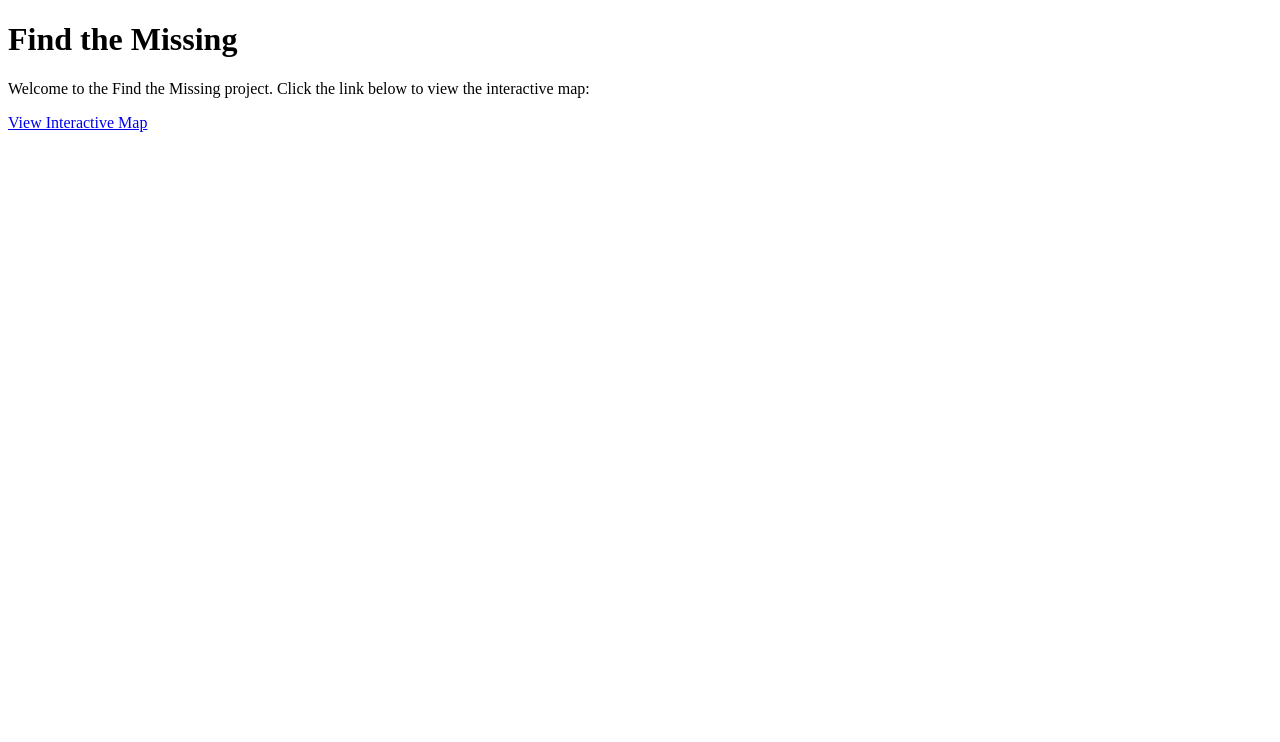
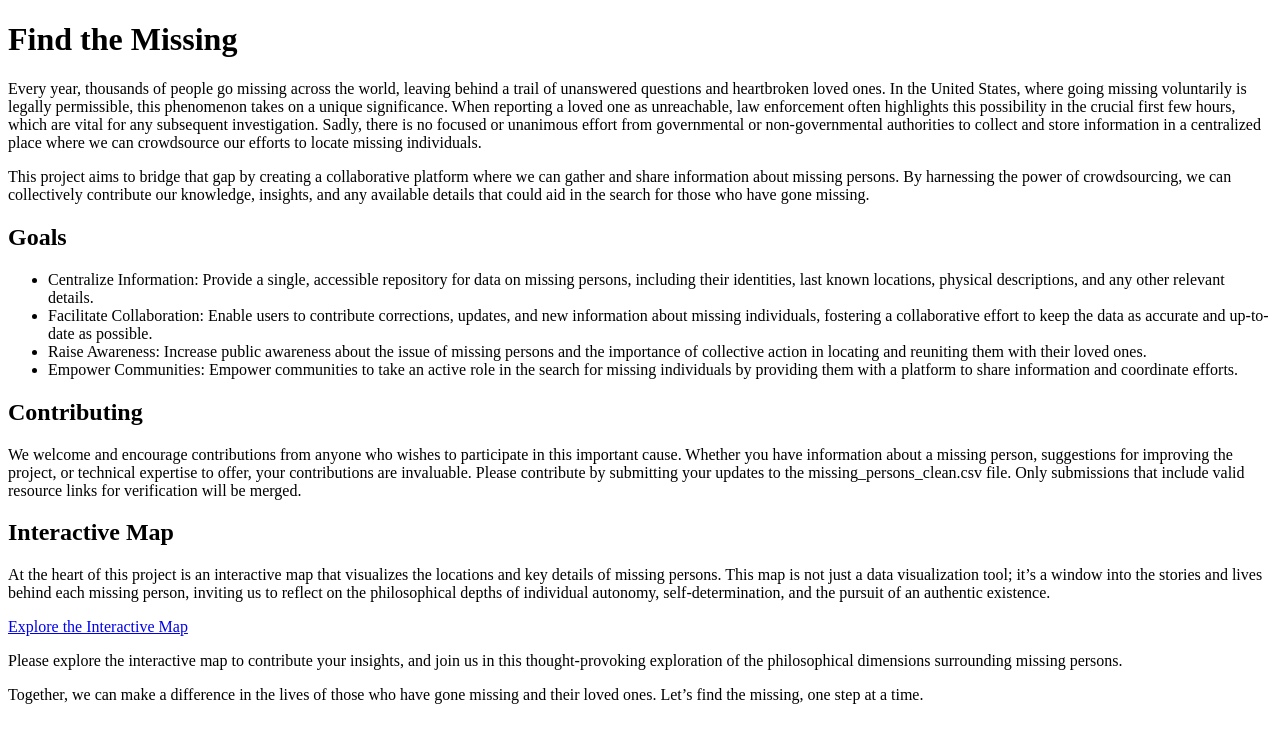
Before and after one commit to sumitdeole/find-the-missing, a plain HTML site: page index.html in a window 1280 px wide. Drawn offline with Linux system fonts and the light colour scheme.

Commit message:
Update index.html

```diff
--- a/index.html
+++ b/index.html
@@ -7,7 +7,21 @@
 </head>
 <body>
     <h1>Find the Missing</h1>
-    <p>Welcome to the Find the Missing project. Click the link below to view the interactive map:</p>
-    <a href="map_output.html">View Interactive Map</a>
+    <p>Every year, thousands of people go missing across the world, leaving behind a trail of unanswered questions and heartbroken loved ones. In the United States, where going missing voluntarily is legally permissible, this phenomenon takes on a unique significance. When reporting a loved one as unreachable, law enforcement often highlights this possibility in the crucial first few hours, which are vital for any subsequent investigation. Sadly, there is no focused or unanimous effort from governmental or non-governmental authorities to collect and store information in a centralized place where we can crowdsource our efforts to locate missing individuals.</p>
+    <p>This project aims to bridge that gap by creating a collaborative platform where we can gather and share information about missing persons. By harnessing the power of crowdsourcing, we can collectively contribute our knowledge, insights, and any available details that could aid in the search for those who have gone missing.</p>
+    <h2>Goals</h2>
+    <ul>
+        <li>Centralize Information: Provide a single, accessible repository for data on missing persons, including their identities, last known locations, physical descriptions, and any other relevant details.</li>
+        <li>Facilitate Collaboration: Enable users to contribute corrections, updates, and new information about missing individuals, fostering a collaborative effort to keep the data as accurate and up-to-date as possible.</li>
+        <li>Raise Awareness: Increase public awareness about the issue of missing persons and the importance of collective action in locating and reuniting them with their loved ones.</li>
+        <li>Empower Communities: Empower communities to take an active role in the search for missing individuals by providing them with a platform to share information and coordinate efforts.</li>
+    </ul>
+    <h2>Contributing</h2>
+    <p>We welcome and encourage contributions from anyone who wishes to participate in this important cause. Whether you have information about a missing person, suggestions for improving the project, or technical expertise to offer, your contributions are invaluable. Please contribute by submitting your updates to the missing_persons_clean.csv file. Only submissions that include valid resource links for verification will be merged.</p>
+    <h2>Interactive Map</h2>
+    <p>At the heart of this project is an interactive map that visualizes the locations and key details of missing persons. This map is not just a data visualization tool; it’s a window into the stories and lives behind each missing person, inviting us to reflect on the philosophical depths of individual autonomy, self-determination, and the pursuit of an authentic existence.</p>
+    <p><a href="map_output.html">Explore the Interactive Map</a></p>
+    <p>Please explore the interactive map to contribute your insights, and join us in this thought-provoking exploration of the philosophical dimensions surrounding missing persons.</p>
+    <p>Together, we can make a difference in the lives of those who have gone missing and their loved ones. Let’s find the missing, one step at a time.</p>
 </body>
 </html>
```
